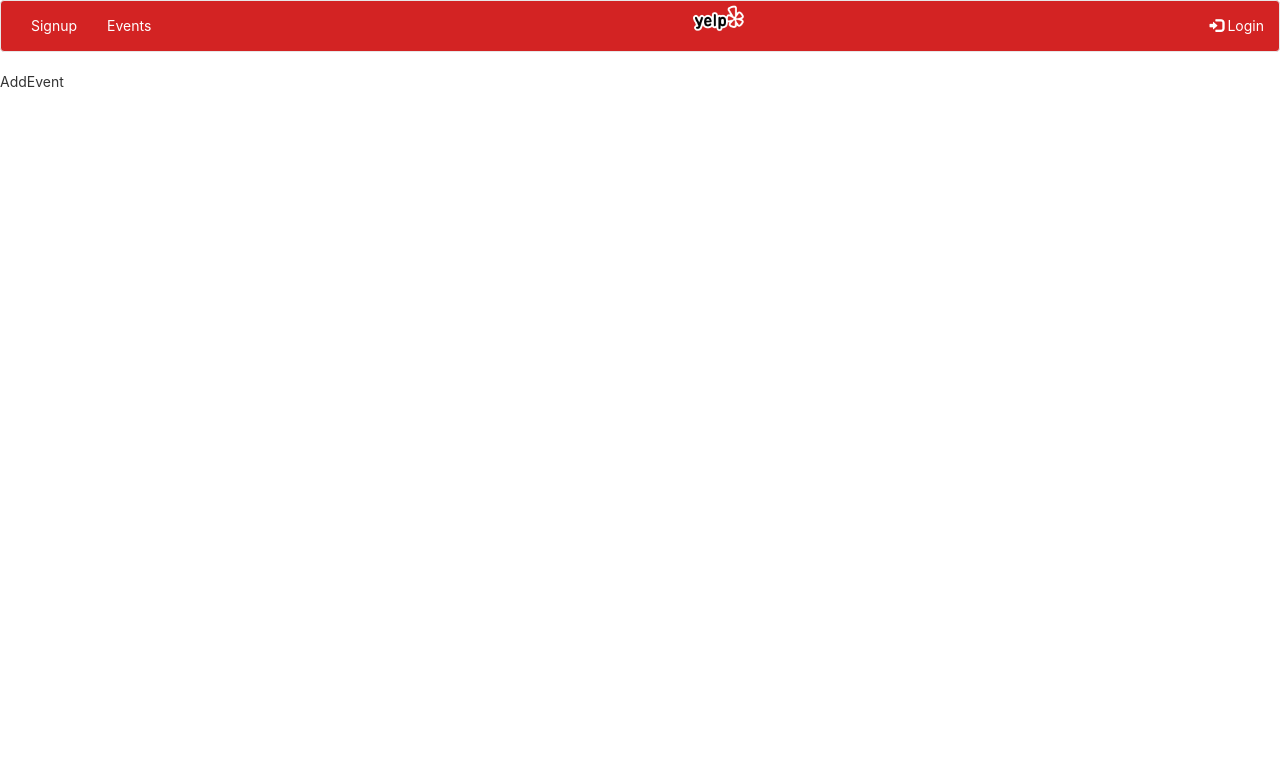
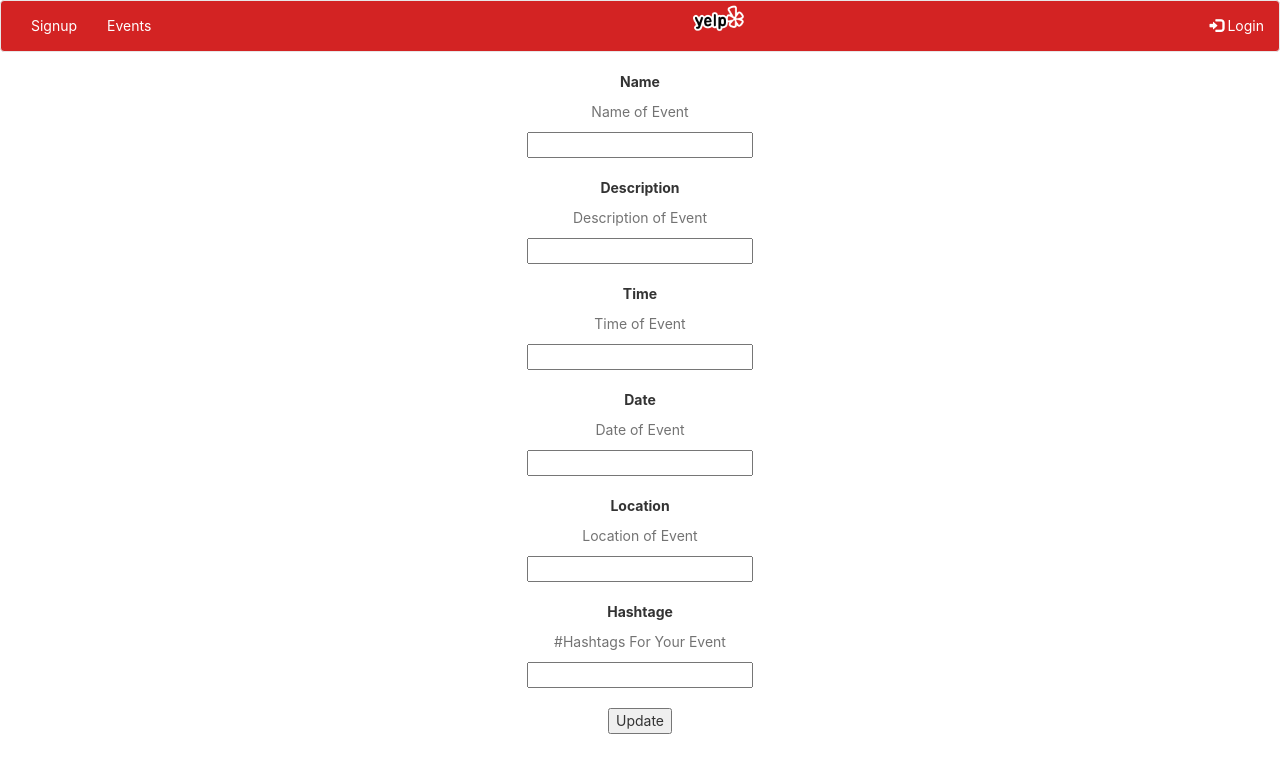
Before and after one commit to ysahani/Yelp-App-1, a React (Create React App) app in the folder frontend/: page /addevent in a window 1280 px wide. Shown: the top 772 px of the page. Built offline with nearby package versions, Linux system fonts and the light colour scheme.

Commit message:
Able to add events now

```diff
--- a/frontend/src/components/RestaurantPage/AddEvent.js
+++ b/frontend/src/components/RestaurantPage/AddEvent.js
@@ -1,16 +1,120 @@
 import React, { Component } from 'react';
+import axios from 'axios';
 
 export default class AddEvent extends Component {
   constructor(props) {
     super(props);
     this.state = {
+      name: '',
+      description: '',
+      time: '',
+      date: '',
+      location: '',
+      hashtags: '',
     };
+  }
+
+  handleName = (e) => {
+    this.setState({
+      name: e.target.value,
+    });
+  }
+
+  handleDescription = (e) => {
+    this.setState({
+      description: e.target.value,
+    });
+  }
+
+  handleTime = (e) => {
+    this.setState({
+      time: e.target.value,
+    });
+  }
+
+  handleDate = (e) => {
+    this.setState({
+      date: e.target.value,
+    });
+  }
+
+  handleLocation = (e) => {
+    this.setState({
+      location: e.target.value,
+    });
+  }
+
+  handleHashtags = (e) => {
+    this.setState({
+      hashtags: e.target.value,
+    });
+  }
+
+  submitForm = (e) => {
+    e.preventDefault();
+    const { name } = this.state;
+    const { description } = this.state;
+    const { time } = this.state;
+    const { date } = this.state;
+    const { location } = this.state;
+    const { hashtags } = this.state;
+
+    const data = {
+      ename: name,
+      desc: description,
+      atime: time,
+      adate: date,
+      loc: location,
+      htag: hashtags,
+    };
+
+    axios.post('http://localhost:3001/addevent', data)
+      .then((response) => {
+        console.log('Status Code : ', response.status);
+        if (response.status === 200) {
+          this.props.history.push('/restaurantevents');
+        } else {
+          console.log('Post error in add event!');
+        }
+      });
   }
 
   render() {
     return (
-      <div>
-        AddEvent
+      <div style={{ textAlign: 'center' }}>
+        <form className="yform">
+          <label htmlFor="form-text">Name</label>
+          <span className="help-block">Name of Event</span>
+          <input id="form-text" name="form-text" type="text" onChange={this.handleName} />
+          <br />
+          <br />
+          <label htmlFor="form-text">Description</label>
+          <span className="help-block">Description of Event</span>
+          <input id="form-text" name="form-text" type="text" onChange={this.handleDescription} />
+          <br />
+          <br />
+          <label htmlFor="form-text">Time</label>
+          <span className="help-block">Time of Event</span>
+          <input id="form-text" name="form-text" type="text" onChange={this.handleTime} />
+          <br />
+          <br />
+          <label htmlFor="form-text">Date</label>
+          <span className="help-block">Date of Event</span>
+          <input id="form-text" name="form-text" type="text" onChange={this.handleDate} />
+          <br />
+          <br />
+          <label htmlFor="form-text">Location</label>
+          <span className="help-block">Location of Event</span>
+          <input id="form-text" name="form-text" type="text" onChange={this.handleLocation} />
+          <br />
+          <br />
+          <label htmlFor="form-text">Hashtage</label>
+          <span className="help-block">#Hashtags For Your Event</span>
+          <input id="form-text" name="form-text" type="text" onChange={this.handleHashtags} />
+          <br />
+          <br />
+          <button onClick={this.submitForm} type="submit">Update</button>
+        </form>
       </div>
     );
   }
--- a/frontend/src/components/RestaurantPage/RestaurantEvents.js
+++ b/frontend/src/components/RestaurantPage/RestaurantEvents.js
@@ -1,11 +1,37 @@
 import React, { Component } from 'react';
+import axios from 'axios';
 import { connect } from 'react-redux';
 
 class RestaurantEvents extends Component {
   constructor(props) {
     super(props);
     this.state = {
+      name: this.props.rname,
+      res: [],
     };
+  }
+
+  componentDidMount() {
+    const { name } = this.state;
+    const data = {
+      aname: name,
+    };
+
+    axios.post('http://localhost:3001/restaurantevents', data)
+      .then((response) => {
+        console.log('Status Code : ', response.status);
+        if (response.status === 200) {
+          // console.log(response.data);
+          this.setState({
+            res: response.data,
+          });
+          this.state.res.forEach((item) => {
+            console.log(item.name);
+          });
+        } else {
+          console.log('Post error in restaurant events!');
+        }
+      });
   }
 
   submitEvent = () => {
@@ -13,6 +39,25 @@ class RestaurantEvents extends Component {
   }
 
   render() {
+    // const { res } = this.state;
+    const contents = this.state.res.map((item) => (
+      <tr>
+        <td>
+          {item.name}
+          <br />
+          {item.description}
+          <br />
+          {item.time}
+          <br />
+          {item.date}
+          <br />
+          {item.location}
+          <br />
+          {item.hashtags}
+          <br />
+        </td>
+      </tr>
+    ));
     return (
       <div>
         <div id="header">
@@ -28,6 +73,9 @@ class RestaurantEvents extends Component {
             Add Event+
           </button>
         </div>
+        <table>
+          { contents }
+        </table>
       </div>
     );
   }
--- a/frontend/src/components/RestaurantPage/RestaurantPage.css
+++ b/frontend/src/components/RestaurantPage/RestaurantPage.css
@@ -30,3 +30,7 @@
     left: 180px;
     bottom: 31px
 }
+
+table {
+    margin-left: 250px;
+}
```
Also changed, not shown: 1 other file (tests, documents, lock files or other folders).
